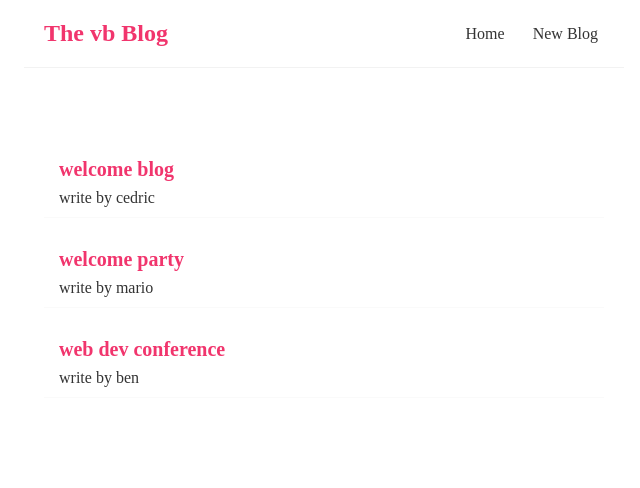
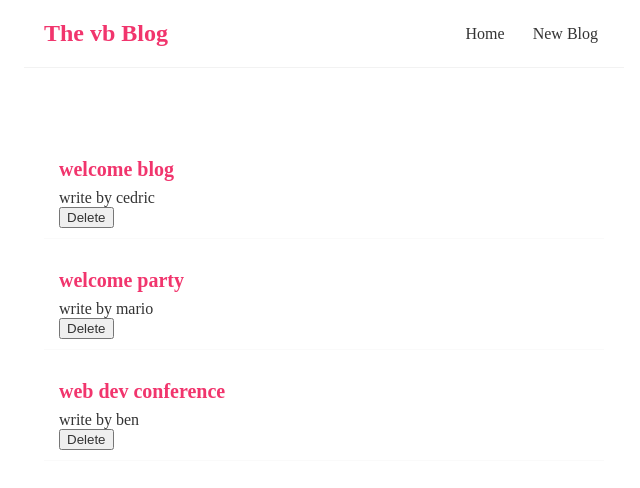
Before and after one commit to Cedric921/react_blog, a React (Create React App) app: page / in a window 1280 px wide. Shown: the top 488 px of the page, without its empty margins (316-956 px from the left). Built offline with nearby package versions, Linux system fonts and the light colour scheme.

Commit message:
feat: add event to delete blog

```diff
--- a/src/components/BlogList.jsx
+++ b/src/components/BlogList.jsx
@@ -1,12 +1,15 @@
 import React from 'react';
 
-const BlogList = ({ blogs }) => {
+const BlogList = ({ blogs, handleDelete }) => {
+
+
 	return (
 		<div className='blog-list'>
 			{blogs.map((blog) => (
 				<div className='blog-preview' key={blog.id}>
 					<h2>{blog.title}</h2>
-					<p>write by {blog.author}</p>
+                    <p>write by {blog.author}</p>
+                    <button onClick={() => handleDelete(blog.id)}>Delete</button>
 				</div>
 			))}
 		</div>
--- a/src/components/Home.jsx
+++ b/src/components/Home.jsx
@@ -22,10 +22,15 @@
 			id: 3,
 		},
 	]);
+	const handleDelete = (id) => {
+		const newBlogs = blogs.filter((blog) => blog.id !== id);
+		setBlogs(newBlogs);
+	};
+
 	return (
 		<div className='home'>
 			<div>
-				<BlogList blogs={blogs} />
+				<BlogList blogs={blogs} handleDelete={handleDelete} />
 			</div>
 		</div>
 	);
```
